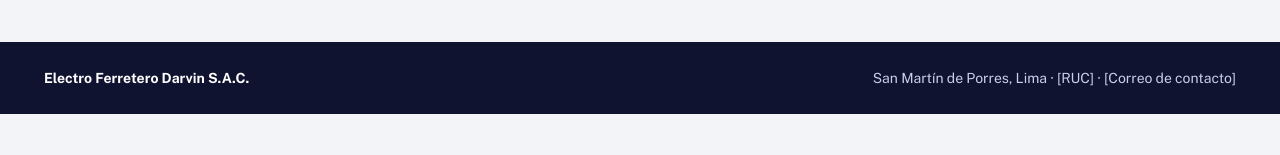
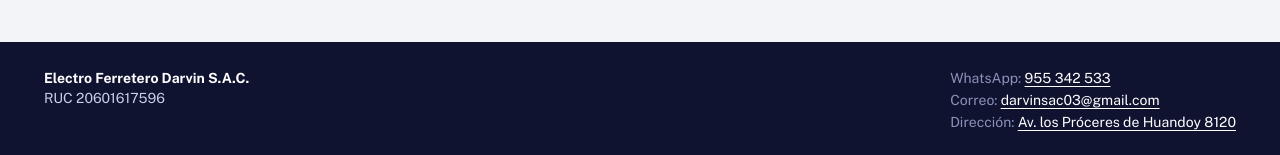
Before and after one commit to Daryit03/E-commerce-calidad-y-pruebas-de-software, a React (Vite) app in the folder frontend/: page / in a window 1280 px wide. Shown: the part 839-994 px from the top of the page. Before the commit the page ends 953 px from the top, so only its background shows below. Built offline with nearby package versions, Linux system fonts and the light colour scheme; no server answers.

Commit message:
agregamos el footer nuevo a la pagina

```diff
--- a/frontend/src/components/layout/Footer.jsx
+++ b/frontend/src/components/layout/Footer.jsx
@@ -1,9 +1,42 @@
+// Datos de la tienda: cámbialos solo aquí
+const TIENDA = {
+  celular: '955 342 533', // 9 dígitos, sin espacios
+  correo: 'darvinsac03@gmail.com',
+  direccion: 'Av. los Próceres de Huandoy 8120',
+  ruc: '20601617596',
+};
+
+const MENSAJE_WHATSAPP = 'Hola, quisiera hacer una consulta sobre un producto.';
+
+// Arma los enlaces a partir de los datos
+const enlaceWhatsapp = `https://wa.me/51${TIENDA.celular}?text=${encodeURIComponent(MENSAJE_WHATSAPP)}`;
+const enlaceCorreo = `mailto:${TIENDA.correo}`;
+const enlaceMapa = `https://www.google.com/maps/search/?api=1&query=${encodeURIComponent(TIENDA.direccion)}`;
+const celularVisible = TIENDA.celular.replace(/(\d{3})(\d{3})(\d{3})/, '$1 $2 $3'); // 999 999 999
+
 export default function Footer() {
   return (
     <footer className="footer">
       <div className="footer-interior">
-        <strong>Electro Ferretero Darvin S.A.C.</strong>
-        <span>San Martín de Porres, Lima · [RUC] · [Correo de contacto]</span>
+        <div>
+          <strong>Electro Ferretero Darvin S.A.C.</strong>
+          <p className="footer-ruc">RUC {TIENDA.ruc}</p>
+        </div>
+
+        <ul className="footer-contacto">
+          <li>
+            <span>WhatsApp:</span>{' '}
+            <a href={enlaceWhatsapp} target="_blank" rel="noopener noreferrer">{celularVisible}</a>
+          </li>
+          <li>
+            <span>Correo:</span>{' '}
+            <a href={enlaceCorreo}>{TIENDA.correo}</a>
+          </li>
+          <li>
+            <span>Dirección:</span>{' '}
+            <a href={enlaceMapa} target="_blank" rel="noopener noreferrer">{TIENDA.direccion}</a>
+          </li>
+        </ul>
       </div>
     </footer>
   );
--- a/frontend/src/index.css
+++ b/frontend/src/index.css
@@ -20,6 +20,10 @@ a { color: inherit; text-decoration: none; }
 button { font: inherit; cursor: pointer; }
 
 .contenedor { max-width: 1240px; margin: 0 auto; padding: 28px 24px 64px; }
+
+/* Footer siempre abajo: el contenido del medio ocupa el espacio libre */
+#root { min-height: 100vh; display: flex; flex-direction: column; }
+main.contenedor { flex: 1; width: 100%; }
 
 /* ---------- Navbar ---------- */
 .navbar { background: var(--navy); color: #fff; }
@@ -126,6 +130,11 @@ button { font: inherit; cursor: pointer; }
   display: flex; flex-wrap: wrap; justify-content: space-between; gap: 12px;
 }
 .footer strong { color: #fff; }
+.footer-ruc { margin: 4px 0 0; }
+.footer-contacto { list-style: none; margin: 0; padding: 0; display: grid; gap: 6px; }
+.footer-contacto span { color: #8B92B8; }
+.footer-contacto a { color: #fff; text-decoration: underline; text-underline-offset: 3px; }
+.footer-contacto a:hover { color: var(--magenta); }
 
 /* ===== Catálogo ===== */
 .catalogo { display: grid; grid-template-columns: 250px 1fr; gap: 24px; align-items: start; }
--- a/frontend/src/services/api.js
+++ b/frontend/src/services/api.js
@@ -17,7 +17,9 @@ export function guardarToken(token) {
 export const mensajeError = (err, porDefecto = 'Ocurrió un error') =>
   err.response?.data?.error || porDefecto;
 
-const api = axios.create({ baseURL: '/api' });
+// En tu PC: '/api' (el puente de Vite lo pasa al backend).
+// En internet: la dirección real del backend, desde la variable VITE_API_URL.
+const api = axios.create({ baseURL: import.meta.env.VITE_API_URL || '/api' });
 
 api.interceptors.request.use((config) => {
   const token = leerToken();
```
Also changed, not shown: 1 other file (tests, documents, lock files or other folders).
